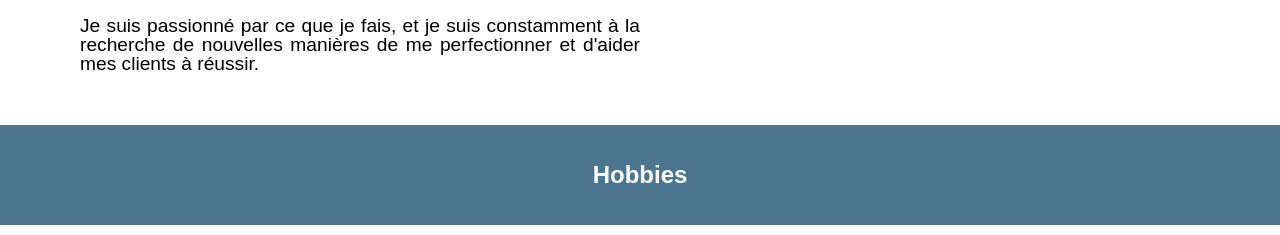
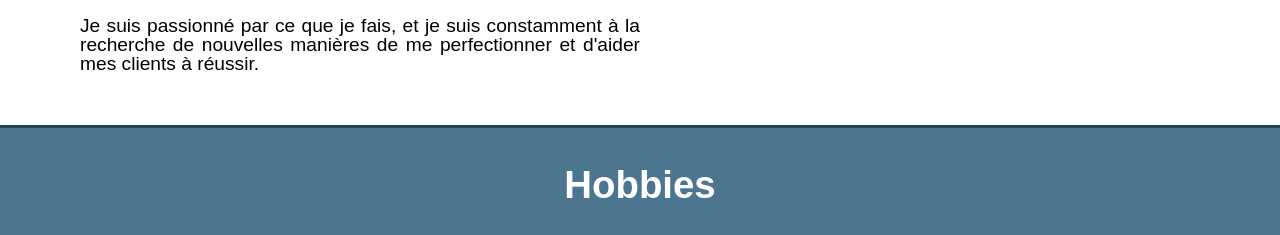
Before and after one commit to Michael-Rolland/CV, a plain HTML site: page index.html in a window 1280 px wide. Shown: the part 2811-3046 px from the top of the page. Drawn offline with Linux system fonts and the light colour scheme.

Commit message:
+bordures

```diff
--- a/CSS/styles.css
+++ b/CSS/styles.css
@@ -271,7 +271,14 @@ text-align: center;
     text-align: center;
     background-color: #4c7590;
     color: white;
-    padding: 1em;
+    padding: 0.2em;
+    border-top: solid rgb(36, 68, 92);
+    border-bottom: solid rgb(36, 68, 92);
+
+}
+
+.hobbiesh2 h2{
+    font-size: 2.4em;
 }
 
 footer {
@@ -289,8 +296,11 @@ footer p {
 #paragraphe {
 display:flex;
 align-items: stretch;
-margin: 0 15em;
+padding: 0 15em;
+}
 
+#paragraphe, #hobbies {
+background-color: aliceblue;
 
 }
 
```
